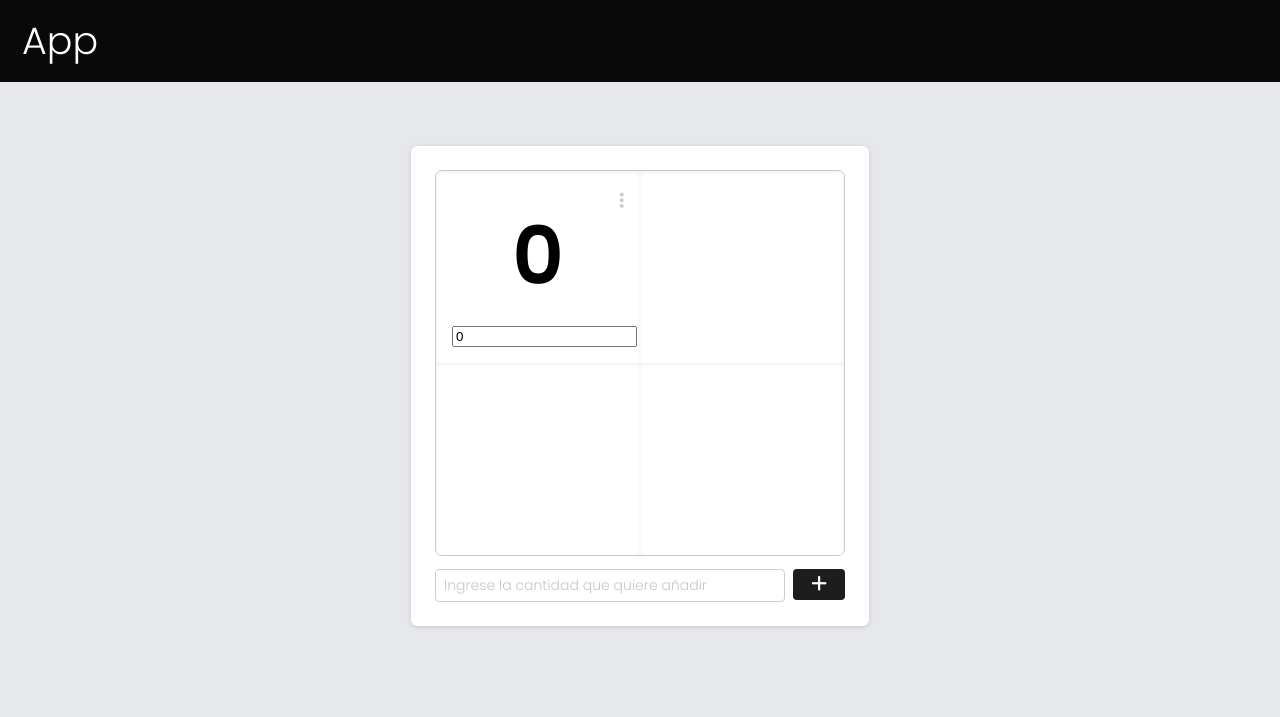
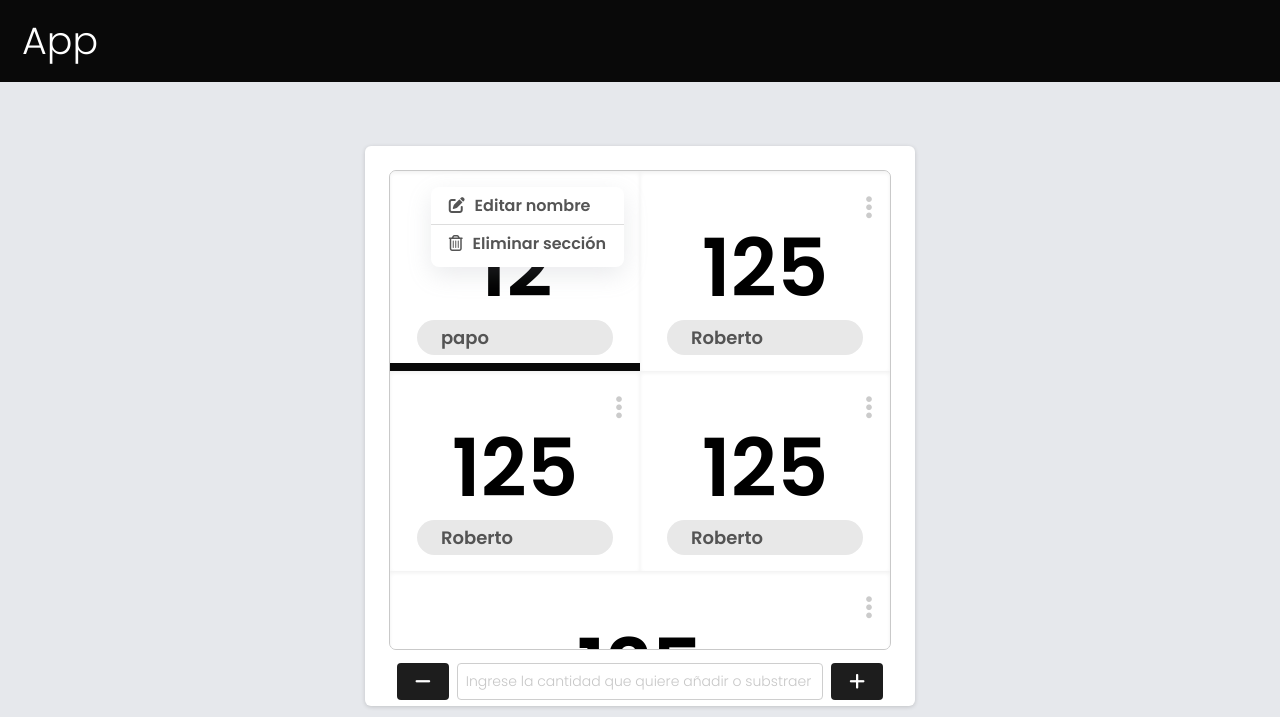
Before and after one commit to PichardoWilfred/alternative-billing, a plain HTML site: page index.html in a window 1280 px wide. Both pictures are taken after a click on the button 621 px from the left and 201 px from the top of the page. Drawn offline with nearby package versions, Linux system fonts and the light colour scheme.

Commit message:
alpine.js implementation and design mostly

```diff
--- a/index.html
+++ b/index.html
@@ -4,12 +4,12 @@
     <meta charset="UTF-8">
     <meta http-equiv="X-UA-Compatible" content="IE=edge">
     <meta name="viewport" content="width=device-width, initial-scale=1.0">
-    <title>Document</title>
-    <link rel="stylesheet" href="reset.css" media="screen" />
-    <link rel="stylesheet" href="./styles.css" media="screen" />
+    <title>Gerson APP</title>
+    <link rel="stylesheet" href="./styles/reset.css" media="screen" />
+    <link rel="stylesheet" href="./styles/styles.css" media="screen" />
     <link rel="stylesheet" href="https://cdnjs.cloudflare.com/ajax/libs/font-awesome/6.3.0/css/all.min.css" integrity="sha512-SzlrxWUlpfuzQ+pcUCosxcglQRNAq/DZjVsC0lE40xsADsfeQoEypE+enwcOiGjk/bSuGGKHEyjSoQ1zVisanQ==" crossorigin="anonymous" referrerpolicy="no-referrer" />
     <script defer src="https://cdn.jsdelivr.net/npm/alpinejs@3.x.x/dist/cdn.min.js"></script>
-    <script src="./main.js"></script>
+    <script src="./js/main.js"></script>
 </head>
 <body>
     <nav>
@@ -19,27 +19,46 @@
     </nav>
     <main class="container">
         <div class="card">
-            <div class="store">
-                <div class="product" x-data="{productQuantity: 0}">
-                    <div class="heading"> <!-- <input type="text" class="tag" disabled value="Lorem Ipsum"> -->
-                        <button class="settings">
+            <div class="store" x-data="store">
+                <template x-for="(product, index) in  products" :key="index">
+                    <div class="product" :class="(product.id === selectedProduct) && 'selected'" @click="selectProduct(product)" @click.outside="editingProduct = 0">
+                        <div class="product-heading">
+                            <button class="settings" @click="showContextMenu(product.id)">
                                 <i class="fa-solid fa-ellipsis-vertical"></i>
                             </button>
+                            <div x-show="contextMenu === product.id" class="product-context-menu" x-transition.opacity x-cloak
+                                @click.outside="showContextMenu(0)">
+                                <ul>
+                                    <li @click="enableEdit(product)">
+                                        <span>
+                                            <i class="fas fa-edit"></i>
+                                            Editar nombre
+                                        </span>
+                                    </li>
+                                    <li>
+                                        <span>
+                                            <i class="fa-regular fa-trash-can"></i>
+                                            Eliminar sección
+                                        </span>
+                                    </li>
+                                </ul>
+                            </div>
                         </div>
                         <div class="product-content">
-                        <h4 id="product-quantity" x-text="productQuantity"></h4>
+                            <h4 id="product-quantity" x-text="product.quantity"></h4>
                         </div>
                         <div class="product-info">
-                        <input type="text" x-model="productQuantity">
+                            <input type="text" class="tag" x-model="product.label" @keydown.enter="updateLabel(product)" :disabled="!product.editing">
                         </div>
                     </div>
-                <div class="product"></div>
-                <div class="product"></div>
-                <div class="product"></div>
+                </template>
             </div>
-            <div class="form-group"> <!-- validar que sea un numero porque Firefox no deja poner solo texto... -->
-                <input type="number" class="quantity" pattern="[0-9]*" placeholder="Ingrese la cantidad que quiere añadir">
-                <button type="button" class="send">
+            <div class="form-group" x-data> <!-- validar que sea un numero porque Firefox no deja poner solo texto... -->
+                <button type="button" class="substract" @click="papo()">
+                    <i class="fa-solid fa-minus"></i>
+                </button>
+                <input type="number" class="quantity" pattern="[0-9]*" placeholder="Ingrese la cantidad que quiere añadir o substraer">
+                <button type="button" class="add" @click="papo()">
                     <i class="fa-solid fa-plus"></i>
                 </button>
             </div>
@@ -47,56 +66,141 @@
     </main>
 </body>
 <style>
-    .heading {
+    .store {
         display: flex;
+        align-content: start;
+        flex-wrap: wrap;
+
+        border: 1px solid #c9c9c9;
+        background-color: #efefef;
+        min-height: 30rem;
+        border-radius: 7px;
+        margin-bottom: 0.8rem;
+        overflow: hidden;
+    }
+    .store .product {
+        position: relative;
+        display: flex;
+        flex-direction: column;
         justify-content: space-between;
-        margin-bottom: auto;
+        flex-grow: 1;
+        width: calc(50% - 2rem);
+
+        background-color: white;
+        box-shadow: rgba(0, 0, 0, 0.06) 0px 2px 4px 0px inset;
+        padding: 1rem;
+    }
+    .store .product.selected::after {
+        content: '';
+        position: absolute;
+        bottom: 0;
+        left: 0;
+        display: block;
+        width: 100%;
+        height: 8px;
+        background-color: #090909;
+        transition: var(--transition-1);
+    }
+    .store .product .product-heading {
         height: 28px;
+        position: relative;
     }
-    .product-info {
-        margin-top: 30px;
+    .store .product .product-heading .product-context-menu {
+        position: absolute;
+        overflow: hidden;
+        top: 0;
+        right: 0;
+        z-index: 3;
+        background-color: white;
+        border-radius: 8px;
+        box-shadow: rgba(149, 157, 165, 0.2) 0px 8px 24px;
+
+        width: max-content;
+        height: 80px;
     }
-    .product-content {
+
+    .store .product .product-heading .product-context-menu li{
+        padding: 10px 18px;
+        color: #555;
+        cursor: pointer;
+    }
+    .store .product .product-heading .product-context-menu li:hover {
+        background-color: #f2f2f2;
+    }
+    .store .product .product-heading .product-context-menu li:not(:last-child){
+        border-bottom: 1px solid #ddd;
+    }
+    .store .product .product-heading .product-context-menu li span{
+        font-weight: 600;
+    }
+    .store .product .product-heading .product-context-menu li span i{
+        margin-right: 6px;
+    }
+    .store .product .product-content {
         display: flex;
         align-items: center;
         justify-content: center;
     }
-    .product-content h4 {
+    .store .product .product-content h4 {
         font-size: 5rem;
         font-weight: 600;
     }
-    .store {
+    .store .product .product-info {
         display: flex;
-        flex-wrap: wrap;
+        justify-content: center;
+    }
+    .store .product .product-info input.tag {
+        display: flex;
+        border: 0;
+        font-size: 18px;
+        font-weight: 600;
+        width: min-content;
+        min-width: 30%;
+        max-width: 90%;
 
-        border: 1px solid #c9c9c9;
-        background-color: #efefef;
-        min-height: 5rem;
-        border-radius: 7px;
-        margin-bottom: 0.8rem;
-        overflow: hidden;
+        border-radius: 3rem;
+        padding-block: 4px;
+        padding-right: 12px;
+        padding-left: 24px;
+        background-color: #e8e8e8;
+    }
+    input:is(:active, :focus, :focus-visible ).tag {
+        outline: none;
     }
     button.settings {
+        display: flex;
+        align-items: center;
+        justify-content: center;
+        position: relative;
+
+        width: 10px;
+        height: 40px;
+        font-size: 26px;
         margin-left: auto;
         background-color: transparent;
         color: #cbcbcb;
         padding: 0;
     }
+    button.settings:focus-visible {
+        outline: none;
+    }
+    button.settings::before {
+        content: '';
+        border-radius: 4rem;
+        position: absolute;
+        z-index: 2;
+        display: block;
+        width: 40px;
+        height: 40px;
+        transition: var(--transition-1);
+    }
 
-    .store .product {
-        display: flex;
-        flex-direction: column;
-        justify-content: center;
-        flex-grow: 0;
-        width: calc(50% - 2rem);
-        min-height: 10rem;
-
-        background-color: white;
-        box-shadow: rgba(0, 0, 0, 0.06) 0px 2px 4px 0px inset;
-        padding: 1rem;
+    button.settings:hover::before {
+        background-color: #f7f7f7;
     }
-    input.tag {
-        width: 120px;
+    button.settings i {
+        position: relative;
+        z-index: 3;
     }
 </style>
 <script type="module">
--- /dev/null
+++ b/js/main.js
@@ -0,0 +1,84 @@
+function papo(){
+    console.log("papo");
+}
+
+document.addEventListener('alpine:init', () => { //need this event listener to be activated amongst the Alpine apps aparently
+    Alpine.store('darkMode', {
+        on: false,
+
+        toggle() {
+            this.on = ! this.on
+        }
+    })
+})
+
+document.addEventListener('alpine:init', () => {
+    Alpine.data('store', () => ({
+        // everytime that we select a different product its editing value will be set to false, (watcher)
+        contextMenu: 0,
+        selectedProduct: 1,
+        products: [
+            {   id: 1,
+                quantity: 12,
+                label: 'papo',
+                editing: false,
+            },
+            {   id: 2,
+                quantity: 125,
+                label: 'Roberto',
+                editing: false,
+            },
+            {   id: 3,
+                quantity: 125,
+                label: 'Roberto',
+                editing: false,
+            },
+            {   id: 4,
+                quantity: 125,
+                label: 'Roberto',
+                editing: false,
+            },
+            {   id: 5,
+                quantity: 125,
+                label: 'Roberto',
+                editing: false,
+            },
+        ],
+        unSelectAll(){
+            this.products.map((product) => { product.editing = false; })
+        },
+        selectProduct({id}) {
+            console.log(`selecting: \n${id}`);
+            // this.editingProduct = 0;
+            if (this.selectedProduct !== id) {
+                this.unSelectAll();
+            };
+            this.selectedProduct = id;
+        },
+        showContextMenu(id){
+            // const hide = id === 0;
+            // if (!hide) {
+            //     console.log('wii');
+            // }else {
+            // }
+            this.contextMenu = id;
+            console.log(`context: \n${this.contextMenu}`);
+        },
+        enableEdit({id}){
+            this.products.map((product) => {
+                if (id == product.id) {
+                    product.editing = true;
+                }
+            });
+        },
+        updateLabel({id, label}){
+            this.products.map((product) => {
+                if (product.id === id) {
+                    product.editing == false;
+                }
+            })
+            this.unSelectAll();
+            // keep updated label
+        }
+    }))
+})
--- a/reset.css
+++ b/styles/reset.css
@@ -2,7 +2,9 @@
    v2.0 | 20110126
    License: none (public domain)
 */
-
+*{
+	box-sizing: border-box;
+}
 html, body, div, span, applet, object, iframe,
 h1, h2, h3, h4, h5, h6, p, blockquote, pre,
 a, abbr, acronym, address, big, cite, code,
--- a/styles.css
+++ b/styles/styles.css
@@ -1,5 +1,5 @@
 @import url('https://fonts.googleapis.com/css2?family=Inter:wght@100;300;400;500&family=Poppins:ital,wght@0,100;0,200;0,300;0,600;0,700;1,400;1,500&display=swap');
-html {
+*,html {
     font-family: 'Poppins', sans-serif;
 }
 body {
@@ -15,7 +15,9 @@ nav h4 {
     padding-left: 22px;
 }
 
-
+:root{
+    --transition-1: all 0.15s ease-in-out;
+}
 input.quantity {
     border: 1px solid rgb(206, 206, 206);
     border-radius: 4px;
@@ -66,23 +68,23 @@ button:active {
     color: #1d1d1d;
     background-color: white;
 }
-button.send {
-    margin-left: 8px;
+button:is(.add, .substract) {
+    margin-inline: 8px;
     height: fit-content;
 }
 
-.card {
-    display: flex;
-    flex-direction: column;
-    justify-content: center;
-}
 .form-group {
     display: flex;
     justify-content: center;
 }
 
 .card {
-    width: 410px;
+    display: flex;
+    flex-direction: column;
+    justify-content: space-between;
+
+    width: 100%;
+    height: 70vh;
     padding: 1.5rem;
     margin-inline: auto;
 
@@ -94,11 +96,17 @@ button.send {
 
 @media (min-width: 576px) {
 
+    .card {
+        margin-top: 4rem;
+        max-width: 70%;
+    }
+
+    .store .product {
+        height: 200px;
+    }
 }
 @media (min-width: 1200px) {
     .card {
-        margin-top: 4rem;
-        /* width: 40%;
-        min-width: 750px; */
+        max-width: 550px;
     }
 }
```
Also changed, not shown: main.js (deleted). Lines whose indentation alone changed are shown as unchanged.
